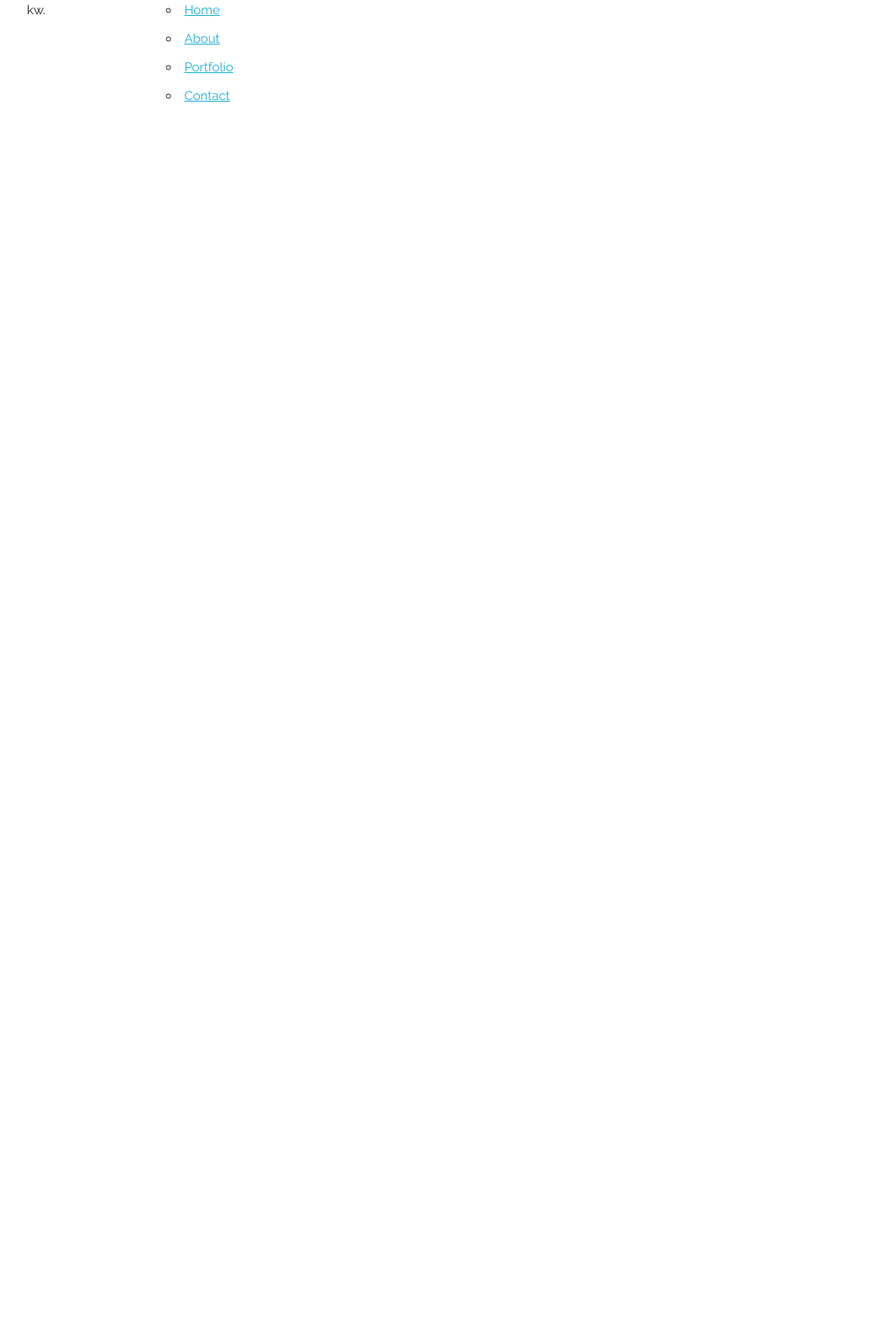
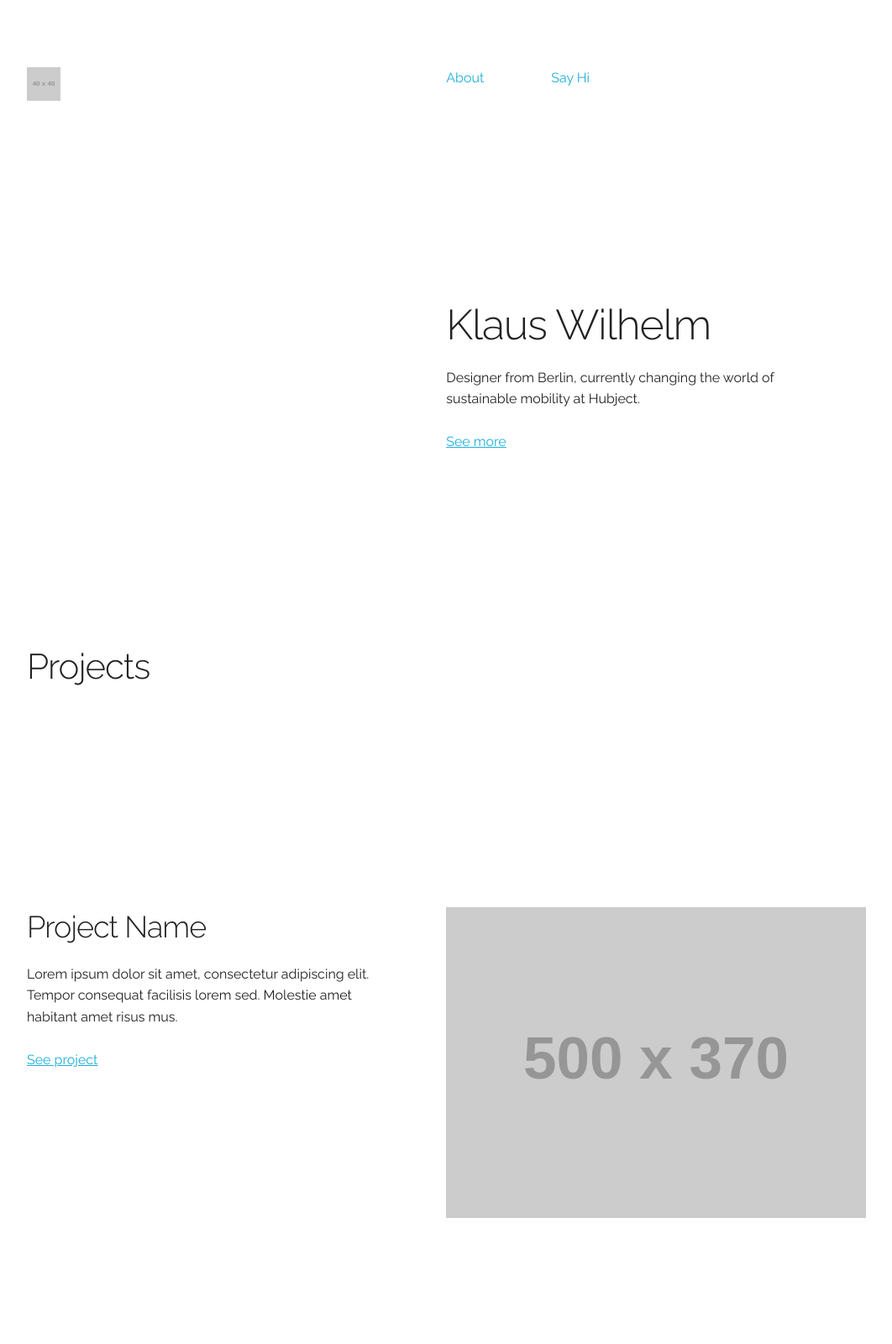
Before and after one commit to kbottr/void, a website: page index.html in a window 1280 px wide. Shown: the top 1600 px of the page at 84% size, without its empty margins (128-1190 px from the left). Before the commit the page ends 800 px from the top, so only its background shows below. Drawn offline with Linux system fonts and the light colour scheme; placeholder pictures from the web are drawn by us.

Commit message:
changes landing

```diff
--- a/index.html
+++ b/index.html
@@ -35,18 +35,76 @@
 
   <!-- columns should be the immediate child of a .row -->
   <div class="row">
-    <div class="two columns">
-      kw.
+    <div class="six columns">
+      <img src="http://via.placeholder.com/40x40">
     </div>
-    <div id="nav" class="ten columns">
+    <div class="six columns nav">
       <ul>
-        <li><a href="#">Home</a></li>
         <li><a href="#">About</a></li>
-        <li><a href="#">Portfolio</a></li>
-        <li><a href="#">Contact</a></li>
+        <li><a href="#">Say Hi</a></li>
       </ul>
     </div>
   </div>
+
+  <div class="row hero">
+    <div class="six columns"></div>
+    <div class="six columns">
+      <h1>Klaus Wilhelm</h1>
+      <p>Designer from Berlin, currently changing the world of sustainable mobility at Hubject.</p>
+      <a href="#">See more</a>
+    </div>
+  </div>
+
+  <div class="row content">
+    <div class="six columns">
+      <h2>Projects</h2>
+    </div>
+    <div class="six columns"></div>
+  </div>
+
+  <div class="row content">
+    <div class="six columns">
+      <h3>Project Name</h3>
+      <p>Lorem ipsum dolor sit amet, consectetur adipiscing elit. Tempor consequat facilisis lorem sed. Molestie amet habitant amet risus mus.</p>
+      <a href="#">See project</a>
+    </div>
+    <div class="offset-by-one six columns">
+      <img src="http://via.placeholder.com/500x370" alt="">
+    </div>
+  </div>
+
+  <div class="row content reverse">
+      <div class="six columns">
+          <img src="http://via.placeholder.com/500x370" alt="">
+        </div>
+      <div class="offset-by-one six columns">
+        <h3>Project Name</h3>
+        <p>Lorem ipsum dolor sit amet, consectetur adipiscing elit. Tempor consequat facilisis lorem sed. Molestie amet habitant amet risus mus.</p>
+        <a href="#">See project</a>
+      </div>
+    </div>
+
+    <div class="row content">
+        <div class="six columns">
+          <h3>Project Name</h3>
+          <p>Lorem ipsum dolor sit amet, consectetur adipiscing elit. Tempor consequat facilisis lorem sed. Molestie amet habitant amet risus mus.</p>
+          <a href="#">See project</a>
+        </div>
+        <div class="offset-by-one six columns">
+          <img src="http://via.placeholder.com/500x370" alt="">
+        </div>
+      </div>
+
+      <div class="row content reverse">
+          <div class="six columns">
+              <img src="http://via.placeholder.com/500x370" alt="">
+            </div>
+          <div class="offset-by-one six columns">
+            <h3>Project Name</h3>
+            <p>Lorem ipsum dolor sit amet, consectetur adipiscing elit. Tempor consequat facilisis lorem sed. Molestie amet habitant amet risus mus.</p>
+            <a href="#">See project</a>
+          </div>
+        </div>
 
 </div>
 
--- a/scss/base/_base-styles.scss
+++ b/scss/base/_base-styles.scss
@@ -9,7 +9,7 @@ html {
 }
 
 body {
-  font-size: 1.5em; // currently ems cause chrome bug misinterpreting rems on body element
+  font-size: 1.6em; // currently ems cause chrome bug misinterpreting rems on body element
   line-height: 1.6;
   font-weight: 400;
   font-family: $font-family;
--- a/scss/modules/_kw.scss
+++ b/scss/modules/_kw.scss
@@ -1,12 +1,13 @@
 .container {
- margin-top: 50px;
+    margin-top: 80px;
 }
 
-nav {
- margin: 13px 0 0 0;
+.nav {
+
     ul, li {
         display: inline;
-        margin: 0 20px 0 0;
+        margin: 0 80px 0 0px;
+        float: left;
     }
 
     a {
@@ -14,6 +15,22 @@ nav {
     }
 
     a:hover {
-        text-decoration: underline;
+        text-decoration: none;
     }
 }
+
+.hero{
+    display: flex;
+    height: 80vh;
+    align-items: center;
+}
+
+.content{
+    margin-bottom: 240px;
+    display: flex;
+}
+
+.reverse{
+    display: flex;
+    flex-direction: row-reverse;
+}
--- a/scss/skeleton.scss
+++ b/scss/skeleton.scss
@@ -25,4 +25,4 @@
 @import "modules/tables";
 @import "modules/spacing";
 @import "modules/media-queries";
-@import "base/kw";
+@import "modules/kw";
```
Also changed, not shown: css/skeleton.css, scss/skeleton.css (deleted), 1 other file.
